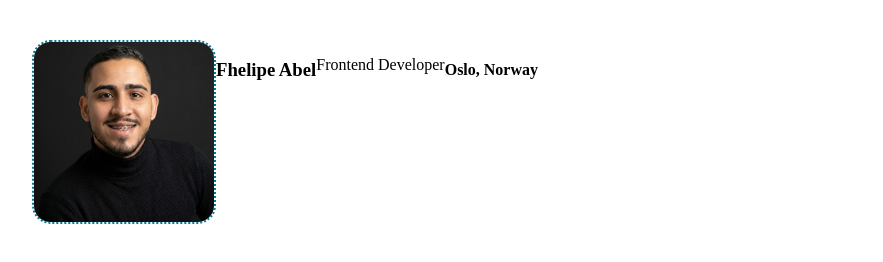
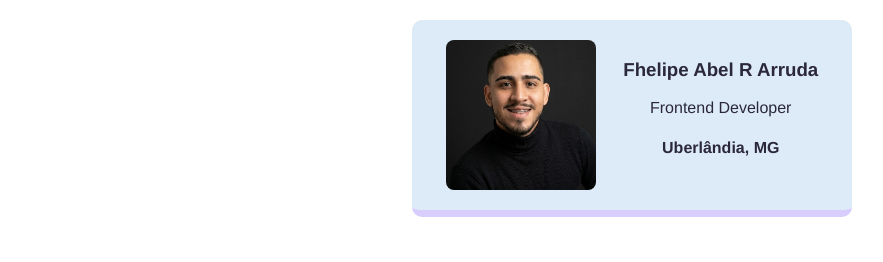
Before and after one commit to fhelipeabel/Estudos, a plain HTML site: page Scrimba/Build a digital business card/index.html in a window 1280 px wide. Shown: the whole page, without its empty margins (8-891 px from the left). Drawn offline with Linux system fonts and the light colour scheme.

Commit message:
Atualização de aulas

```diff
--- a/Scrimba/Build a digital business card/index.html
+++ b/Scrimba/Build a digital business card/index.html
@@ -1,13 +1,16 @@
 <html>
     <head>
         <link rel="stylesheet" href="style.css" />
+
     </head>
     <body>
-        <div class="card">
-            <img class="profile-img" src="fhelipe-perfil.jpg" alt="Fhelipe Abel smiling at the camera with a black background">
-            <h3>Fhelipe Abel</h3>
-            <p>Frontend Developer</p>
-            <h4>Oslo, Norway</h4>
+        <div class="card dotted-border alignment">
+            <img class="profile-img dotted-border" src="fhelipe-perfil.jpg" alt="Fhelipe Abel smiling at the camera with a black background">
+            <div class="centered">
+                <h3>Fhelipe Abel R Arruda</h3>
+                <p>Frontend Developer</p>
+                <h4>Uberlândia, MG</h4>
+            </div>
         </div>
     </body>
 </html>
--- a/Scrimba/Build a digital business card/style.css
+++ b/Scrimba/Build a digital business card/style.css
@@ -3,18 +3,26 @@ body {
 }
 
 .profile-img {
-    width: 180px;
-    height: 180px;
-    border-radius: 10%;
-    border: 2px dotted rgb(0, 121, 151);
+    width: 150px;
+    border-radius: 8px;
 }
 
 .card {
     padding: 20px;
     display: flex;
+    width: 400px;
+    color: #2b2839;
+    border-bottom: 7px solid #d8cefe;
+    background-color: #ddebf8;
+    font-family: Helvetica, Verdana, Arial, sans-serif;
+    border-radius: 10px;
+    margin: auto;
 }
 
-.dotted-border {
-    border: 2px dotted rgb(0, 121, 151);
-    border-radius: 10%;
+.alignment {
+    justify-content: space-around;
 }
+
+.centered {
+    text-align: center;
+}
```
